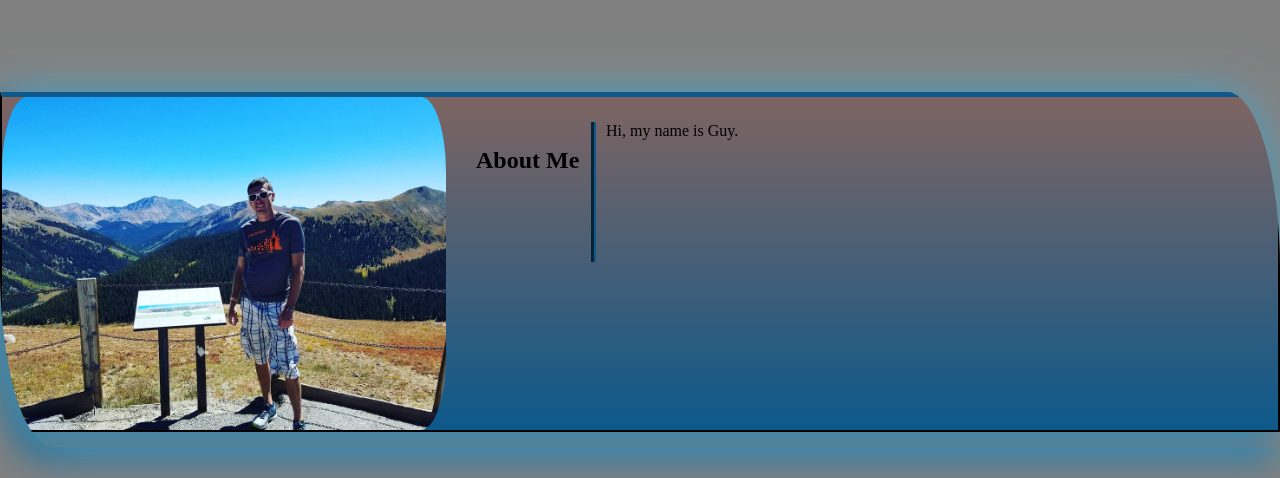
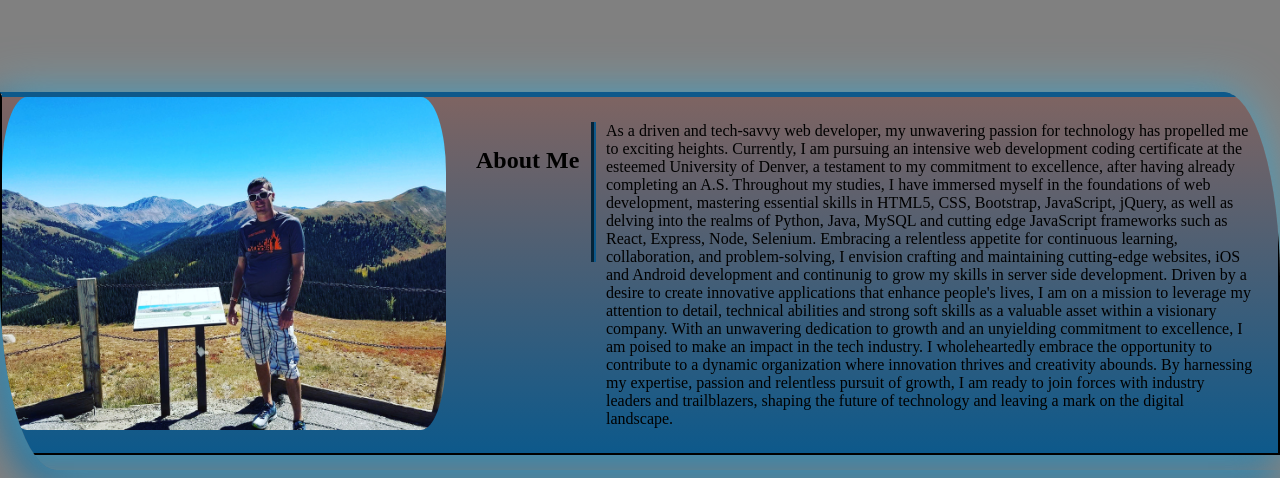
Before and after one commit to guymorganb/Personal_Page, a plain HTML site: page index.html in a window 1280 px wide. Shown: the part 1160-1638 px from the top of the page. Drawn offline with nearby package versions, Linux system fonts and the light colour scheme.

Commit message:
added 'about me'

```diff
--- a/index.html
+++ b/index.html
@@ -59,7 +59,13 @@
                   <b><h2>About Me</h2></b>
               </div>
               <div class="p">
-                  <p>Hi, my name is Guy.</p>
+                  <p>As a driven and tech-savvy web developer, my unwavering passion for technology has propelled me to exciting heights. Currently, I am pursuing an intensive web development coding certificate at the esteemed University of Denver, a testament to my commitment to excellence, after having already completing an A.S.
+
+                    Throughout my studies, I have immersed myself in the foundations of web development, mastering essential skills in HTML5, CSS, Bootstrap, JavaScript, jQuery, as well as delving into the realms of Python, Java, MySQL and cutting edge JavaScript frameworks such as React, Express, Node, Selenium. Embracing a relentless appetite for continuous learning, collaboration, and problem-solving, I envision crafting and maintaining cutting-edge websites, iOS and Android development and continunig to grow my skills in server side development.
+
+                    Driven by a desire to create innovative applications that enhance people's lives, I am on a mission to leverage my attention to detail, technical abilities and strong soft skills as a valuable asset within a visionary company. With an unwavering dedication to growth and an unyielding commitment to excellence, I am poised to make an impact in the tech industry.
+
+                    I wholeheartedly embrace the opportunity to contribute to a dynamic organization where innovation thrives and creativity abounds. By harnessing my expertise, passion and relentless pursuit of growth, I am ready to join forces with industry leaders and trailblazers, shaping the future of technology and leaving a mark on the digital landscape.</p>
               </div>
           </div>
         </article>
```
Also changed, not shown: 1 other file.
